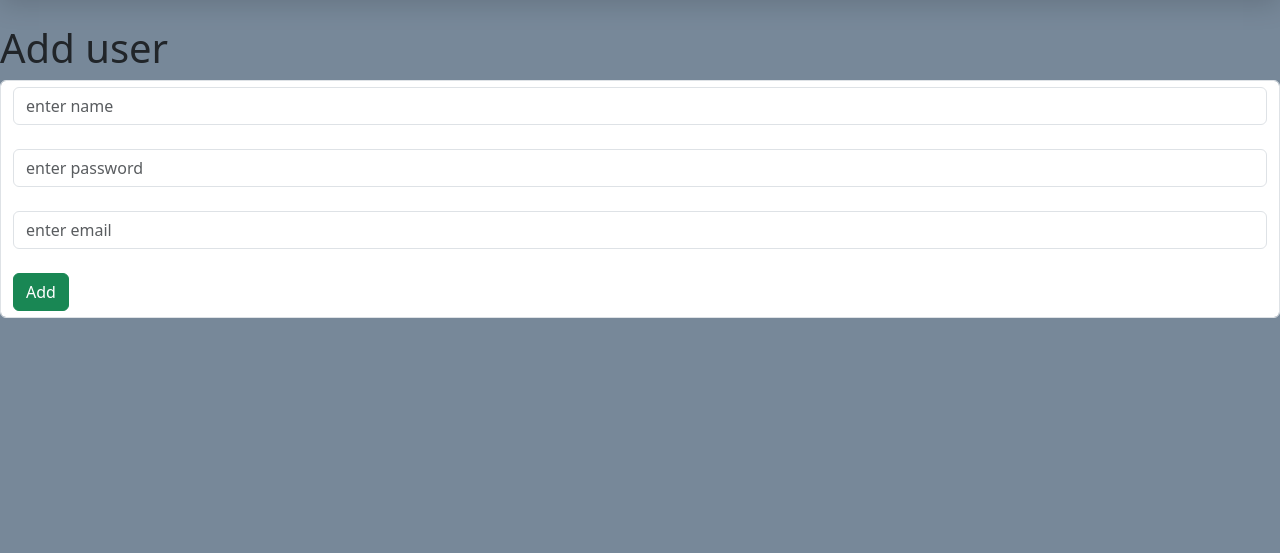
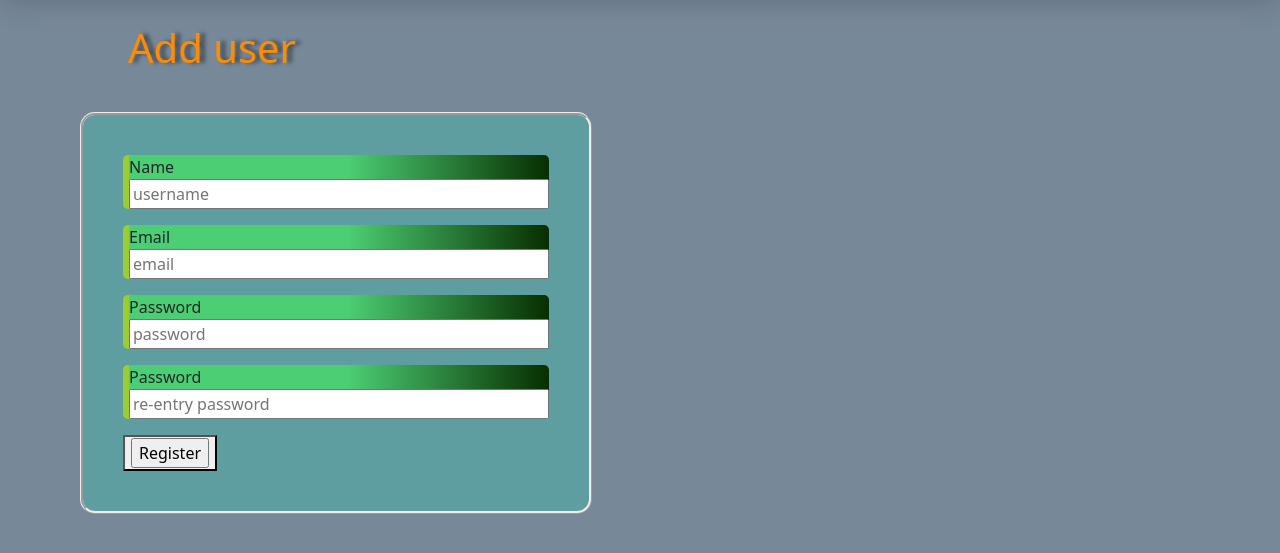
Before and after one commit to vedroidek/flask_, a Flask app: page /auth/register in a window 1280 px wide. Shown: the part 101-654 px from the top of the page. Run offline with Flask 3, Linux system fonts and the light colour scheme; parts of the project's set-up code (start-up, migrations or seed data) failed here and were passed over.

Commit message:
Added css and form register a user.

```diff
--- a/app/auth/routes.py
+++ b/app/auth/routes.py
@@ -1,9 +1,10 @@
 from werkzeug.security import check_password_hash, generate_password_hash
-from flask import request, render_template, flash, redirect, url_for
-from sqlalchemy import select, insert
+from flask import request, render_template, flash, redirect, url_for, make_response, session
+from sqlalchemy import select
+from sqlalchemy.dialects.postgresql import insert
 from sqlalchemy.exc import IntegrityError
 from flask_login import login_user, logout_user, login_required
-from app.forms import LoginForm
+from app.forms import LoginForm, RegisterForm
 from app.auth import bp
 from app.extensions import Session
 from app.models.all_models import User
@@ -11,32 +12,33 @@ from app.models.all_models import User
 
 @bp.route('/register', methods=['GET', 'POST'])
 def register():
-    if request.method == 'POST':
-        username = request.form['name']
-        password = request.form['password']
-        email = request.form['email']
-        error = None
+    form = RegisterForm()
+    error = None
+    if form.validate_on_submit() and form.check_pswds():
+        username = form.name.data
+        password = form.pswd.data
+        email = form.email.data
 
-        password=generate_password_hash(password, method='pbkdf2', salt_length=16)
-
-        if not all([username, password, email]):
-            flash('All fields are required.')
-            error = 'All fields are required.'
+        is_exsist_email = Session().select(User).filter(User.email == email)
+        if is_exsist_email:
+            error = 'This email already exsists.'
 
         if error is None:
-            try:
-                user = insert(User).values(name=username, password=password, email=email)
-                with Session() as conn:
-                    conn.execute(user)
-                    conn.commit()
-            except IntegrityError:
-                error = f"User {username} is already registered."
-            else:
-                return redirect(url_for('home.index'))
+            password=generate_password_hash(password, method='pbkdf2', salt_length=16)
+            with Session() as conn:
+                try:
+                    stmt = insert(User).values(name=username, password=password, email=email)
+                    conn.execute(stmt)
+                    conn.commit
+                except IntegrityError:
+                    error = f"User {username} is already registered."
+                    conn.rollback()
+        else:
+            return redirect(url_for('home.index'))
 
         flash(error)
 
-    return render_template('auth/register.html')
+    return render_template('auth/register.html', form=form)
 
 
 @bp.route('/login', methods=['GET', 'POST'])
@@ -47,10 +49,15 @@ def login():
         with Session() as conn:
             user = conn.scalar(select(User).filter(User.name == form.name.data))
 
-        if check_password_hash(user.password, form.pswd.data):
-            login_user(user, remember=True)
+        if user and check_password_hash(user.password, form.pswd.data):
+            login_user(user=user, remember=form.remember.data, force=True)
 
-        return redirect(url_for('home.index'))
+        if previous_page := request.args.get('next'):
+            response = make_response(redirect(previous_page))
+        else:
+            response = make_response(render_template('index.html'))
+
+        return response
 
     else:
         flash('Name and/or password is invalid.', category='error')
@@ -59,6 +66,7 @@ def login():
 
 
 @bp.route('/logout', methods=['GET'])
+@login_required
 def logout():
     logout_user()
     return redirect(url_for('home.index'))
--- a/app/forms.py
+++ b/app/forms.py
@@ -23,10 +23,15 @@ class LoginForm(FlaskForm):
 
 class RegisterForm(FlaskForm):
 
-    name = StringField('Full Name: ', validators=[InputRequired(), DataRequired(), Length(min=3, max=64)],
+    name = StringField('Name', validators=[InputRequired(), DataRequired(), Length(min=3, max=64)],
                        render_kw={'placeholder': 'username'})
-    email = StringField('Email: ', validators=[InputRequired(), Email()],
-                        render_kw={'placeholder': 'email'})
+    email = StringField('Email', validators=[InputRequired(), Email()],
+                        render_kw={'placeholder': 'email', 'title': 'enter email'})
     pswd = PasswordField('Password', [InputRequired(), DataRequired(), Length(min=6, max=128)],
                          render_kw={'placeholder': 'password'})
+    pswd_ = PasswordField('Password', [InputRequired(), DataRequired(), Length(min=6, max=128)],
+                         render_kw={'placeholder': 're-entry password'})
     submit = SubmitField('Register')
+
+    def check_pswds(self):
+        return True if self.pswd.data == self.pswd_.data else False
--- /dev/null
+++ b/app/static/css/register.css
@@ -0,0 +1,38 @@
+.register-form-control {
+    align-self: center;
+    height: 50%;
+    width: 40%;
+    border-style: ridge;
+    border-radius: 15px;
+    border-width: 3px;
+    background-color: cadetblue;
+    margin: 80px;
+    margin-top: 40px;
+    padding: 40px;
+
+}
+
+.label-add {
+    -webkit-text-shadow: 5px 0px 4px rgba(0, 0, 0, 0.5);
+    -moz-text-shadow: 5px 0px 4px rgba(0, 0, 0, 0.5);
+    text-shadow: 5px 0px 4px rgba(0, 0, 0, 0.5);
+    color: darkorange;
+    margin-left: 10%;
+    background-position: center;
+    background-attachment: fixed;
+}
+
+p.fields {
+    border-left: 6px solid yellowgreen;
+    border-radius: 5px;
+    display: flex;
+    flex-direction: row;
+    flex-direction: column;
+    background: rgb(7,46,0);
+    background: linear-gradient(270deg, rgba(7,46,0,1) 0%, rgba(57,255,71,0.4976190305223652) 48%);
+}
+
+p.register-button {
+    color: darkred;
+    text-align: center;
+}
--- a/app/templates/auth/register.html
+++ b/app/templates/auth/register.html
@@ -1,20 +1,27 @@
 {% extends "base.html" %}
 
 {% block title %}
-    Register new user.
+    Register new user
 {% endblock title %}
 
 {% block content %}
-<h1>Add user</h1>
+<link rel="stylesheet" type="text/css" href="{{ url_for('static', filename='css/register.css') }}">
+<h1 class="label-add">Add user</h1>
 
-<form method="post" class="form-control">
-    <input type="text" name="name" placeholder="enter name" class="form-control"><br>
-    <input type="password" name="password" placeholder="enter password" class="form-control"><br>
-    <input type="text" name="email" placeholder="enter email" class="form-control"><br>
-    <button class="btn btn-success" type="submit">Add</button>
-</form>
+    <form method="post" class="register-form-control">
+        {{ form.hidden_tag() }}
+        <p class="fields">{{ form.name.label() }}{{ form.name() }}</p>
+        <p class="fields">{{ form.email.label() }}{{ form.email() }}</p>
+        <p class="fields">{{ form.pswd.label() }}{{ form.pswd() }}</p>
+        <p class="fields">{{ form.pswd_.label() }}{{ form.pswd_() }}</p>
+        <button class='register-button'>{{ form.submit() }}</button>
+    </form>
+</link>
+
 {% with messages = get_flashed_messages() %}
-    {{ messages[0] }}
+    {% if messages %}
+        {{ messages[0] }}
+    {% endif %}
 {% endwith %}
 
 {% endblock content %}
```
